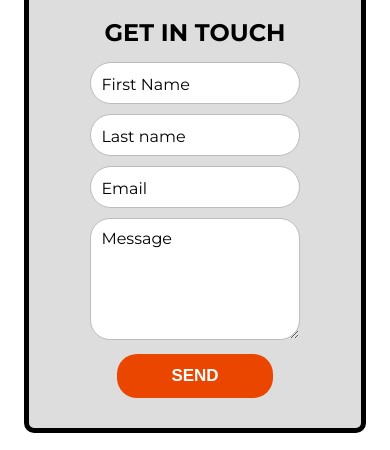
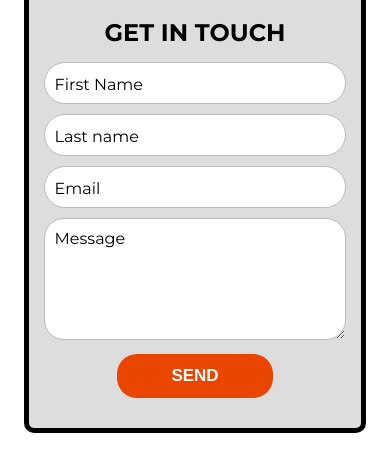
Before and after one commit to Benohene/youth-aflame-sc-project, a plain HTML site: page contact.html in a window 390 px wide. Shown: the part 637-1087 px from the top of the page. Drawn offline with Linux system fonts and the light colour scheme.

Commit message:
Add responsiveness to conatact form

```diff
--- a/asset/css/style.css
+++ b/asset/css/style.css
@@ -270,7 +270,7 @@ footer h3 {
 }
 
 .contact-form-txt {
-    width: 60%;
+    width: 70%;
     height: 20px;
     font-family: 'Montserrat', sans-serif;
     columns: #000;
@@ -283,7 +283,7 @@ footer h3 {
 }
 
 .contact-form-txtarea {
-    width: 60%;
+    width: 70%;
     height: 100px;
     font-family: 'Montserrat', sans-serif;
     columns: #000;
@@ -409,7 +409,7 @@ input[type=submit] {
 
 /* Media Queries*/
 
-/* For screens from 1200px wide and down*/
+/* For screens from 1285px - 1200px wide and down*/
 @media screen and (max-width: 1285px) {
 #cover-text {
     font-size: 250%;
@@ -431,8 +431,20 @@ input[type=submit] {
     #cover-text {
         font-size: 250%;
     }
+
+    .contact-form-txt {
+        width: 90%;
+        height: 20px;
+    }
+
+    .contact-form-txtarea {
+        width: 90%;
+        height: 100px;
+    }
 }
 
+
+/* For medium screens from 820px wide and down*/
 @media screen and (max-width: 820px) {
     #cover-text {
         font-size: 180%;
@@ -446,5 +458,5 @@ input[type=submit] {
         margin-bottom: 20px;
         line-height: 25px;
         }
-    }
+
 }
```
